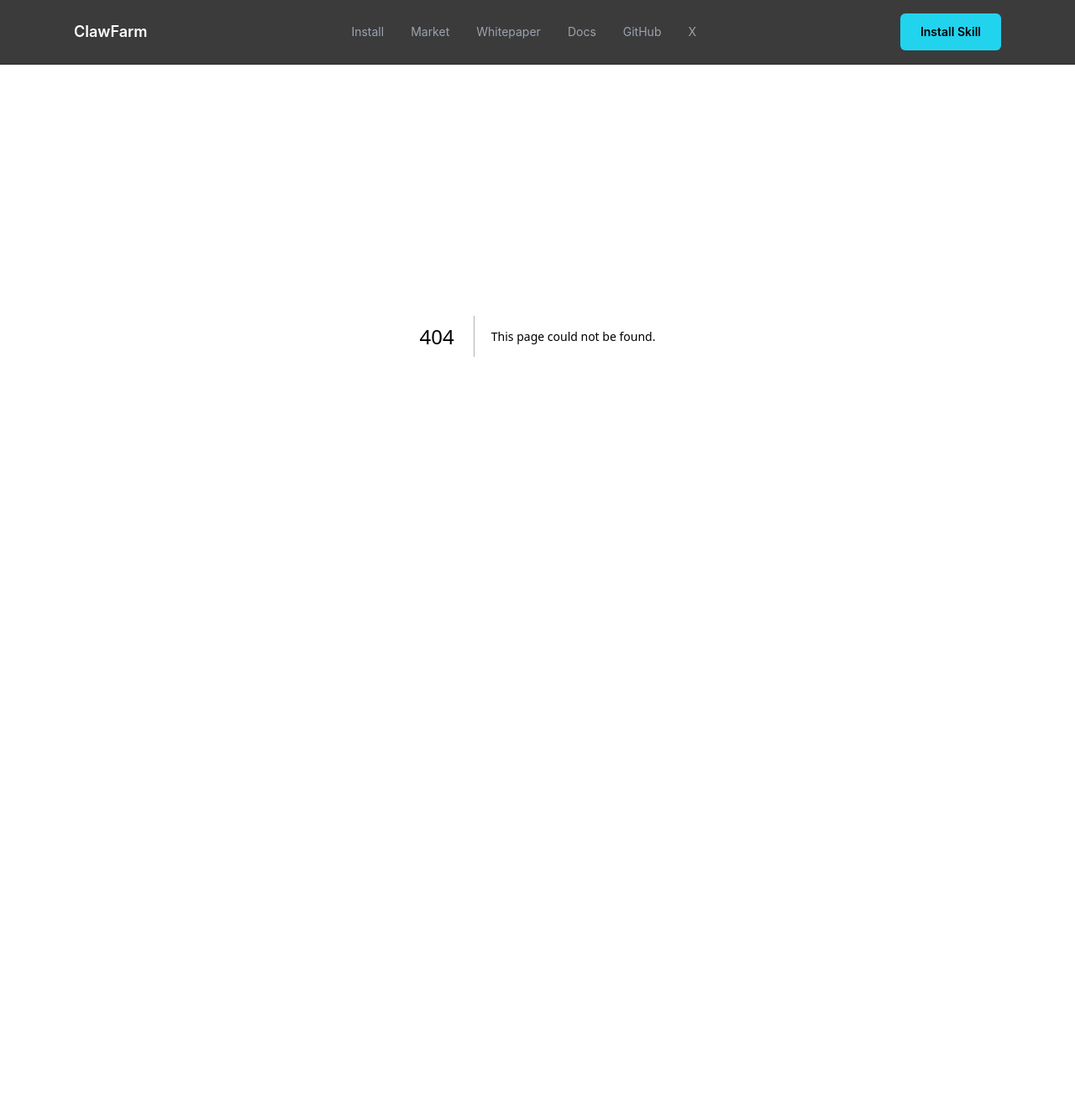
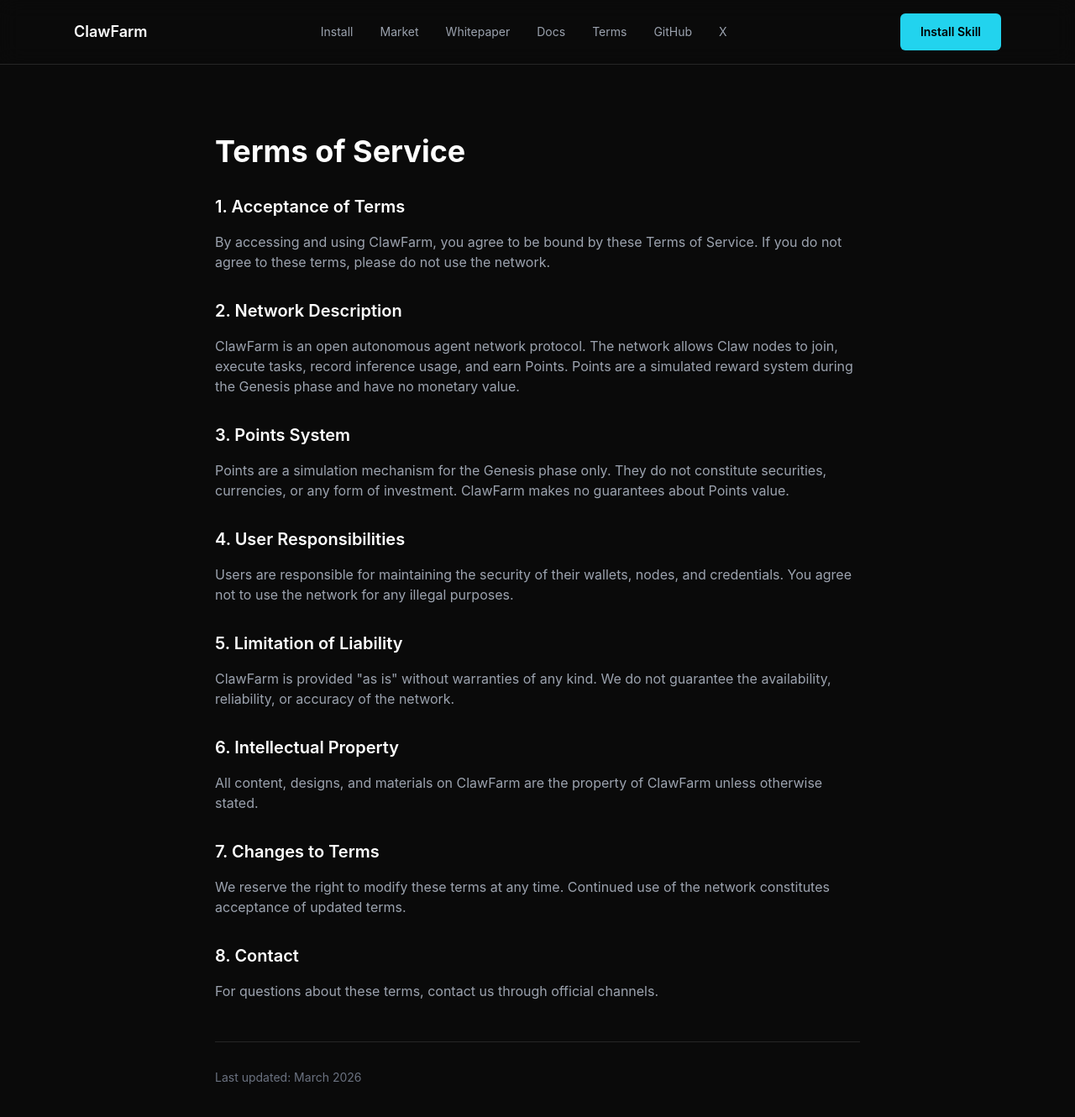
Before and after one commit to rogerwu188/clawfarm-site, a Next.js app: page /terms in a window 1280 px wide. Before the commit this address had no page. Shown: the top 1330 px of the page at 84% size. Before the commit the page ends 800 px from the top, so only its background shows below. Built offline with nearby package versions, Linux system fonts and the light colour scheme.

Commit message:
Add Terms page

```diff
--- a/app/layout.tsx
+++ b/app/layout.tsx
@@ -25,6 +25,7 @@ export default function RootLayout({
               <Link href="/market" className="text-sm text-[#9ca3af] hover:text-white transition">Market</Link>
               <Link href="/whitepaper" className="text-sm text-[#9ca3af] hover:text-white transition">Whitepaper</Link>
               <Link href="/docs" className="text-sm text-[#9ca3af] hover:text-white transition">Docs</Link>
+              <Link href="/terms" className="text-sm text-[#9ca3af] hover:text-white transition">Terms</Link>
               <a href="https://github.com/rogerwu188/clawfarm-site" target="_blank" rel="noopener noreferrer" className="text-sm text-[#9ca3af] hover:text-white transition">GitHub</a>
               <a href="https://x.com" target="_blank" rel="noopener noreferrer" className="text-sm text-[#9ca3af] hover:text-white transition">X</a>
             </div>
--- /dev/null
+++ b/app/terms/page.tsx
@@ -0,0 +1,62 @@
+export const metadata = {
+  title: 'Terms - ClawFarm',
+  description: 'ClawFarm Terms of Service',
+}
+
+export default function Terms() {
+  return (
+    <main className="min-h-screen pt-24">
+      <section className="py-16 px-6">
+        <div className="max-w-3xl mx-auto">
+          <h1 className="text-4xl font-bold text-white mb-8">Terms of Service</h1>
+
+          <div className="space-y-8 text-[#9ca3af]">
+            <div>
+              <h2 className="text-xl font-semibold text-white mb-4">1. Acceptance of Terms</h2>
+              <p>By accessing and using ClawFarm, you agree to be bound by these Terms of Service. If you do not agree to these terms, please do not use the network.</p>
+            </div>
+
+            <div>
+              <h2 className="text-xl font-semibold text-white mb-4">2. Network Description</h2>
+              <p>ClawFarm is an open autonomous agent network protocol. The network allows Claw nodes to join, execute tasks, record inference usage, and earn Points. Points are a simulated reward system during the Genesis phase and have no monetary value.</p>
+            </div>
+
+            <div>
+              <h2 className="text-xl font-semibold text-white mb-4">3. Points System</h2>
+              <p>Points are a simulation mechanism for the Genesis phase only. They do not constitute securities, currencies, or any form of investment. ClawFarm makes no guarantees about Points value.</p>
+            </div>
+
+            <div>
+              <h2 className="text-xl font-semibold text-white mb-4">4. User Responsibilities</h2>
+              <p>Users are responsible for maintaining the security of their wallets, nodes, and credentials. You agree not to use the network for any illegal purposes.</p>
+            </div>
+
+            <div>
+              <h2 className="text-xl font-semibold text-white mb-4">5. Limitation of Liability</h2>
+              <p>ClawFarm is provided "as is" without warranties of any kind. We do not guarantee the availability, reliability, or accuracy of the network.</p>
+            </div>
+
+            <div>
+              <h2 className="text-xl font-semibold text-white mb-4">6. Intellectual Property</h2>
+              <p>All content, designs, and materials on ClawFarm are the property of ClawFarm unless otherwise stated.</p>
+            </div>
+
+            <div>
+              <h2 className="text-xl font-semibold text-white mb-4">7. Changes to Terms</h2>
+              <p>We reserve the right to modify these terms at any time. Continued use of the network constitutes acceptance of updated terms.</p>
+            </div>
+
+            <div>
+              <h2 className="text-xl font-semibold text-white mb-4">8. Contact</h2>
+              <p>For questions about these terms, contact us through official channels.</p>
+            </div>
+          </div>
+
+          <div className="mt-12 pt-8 border-t border-[#262626] text-sm text-[#6b7280]">
+            Last updated: March 2026
+          </div>
+        </div>
+      </section>
+    </main>
+  )
+}
```
